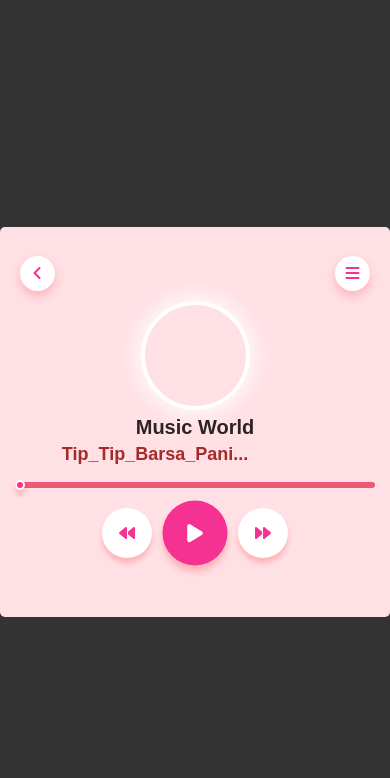
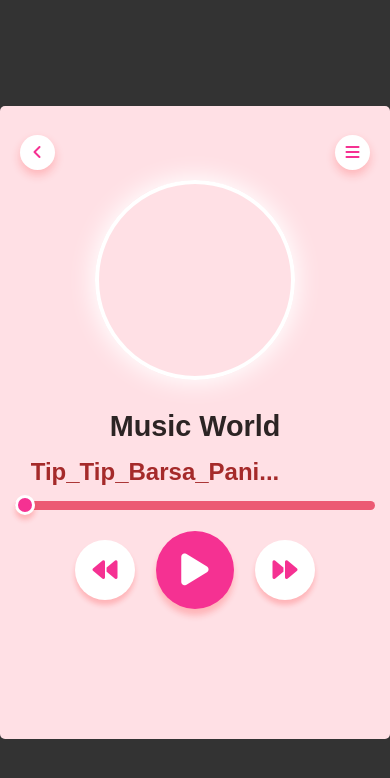
Before and after one commit to Amardeep-Singh27017/web-musicApp, a plain HTML site: page index.html in a window 390 px wide. Drawn offline with Linux system fonts and the light colour scheme.

Commit message:
Update style.css

```diff
--- a/style.css
+++ b/style.css
@@ -56,8 +56,8 @@
 }
 
 .banner_img img {
-    width: 100px;
-    height: 100px;
+    width: 100%;
+    height: 100%;
     opacity: 0;
     transition: opacity 0.3s ease-in;
     border-radius: 50%;
@@ -101,8 +101,8 @@
     color: white;
     /* display: none; */
     background: #f53192;
-    width: 10px;
-    height: 10px;
+    width: 15px;
+    height: 15px;
     border-radius: 50%;
     border: 2px solid #fff;
     box-shadow: 0 5px 5px rgba(255, 26, 26, 0.22);
@@ -258,8 +258,51 @@
 
 @media only screen and (max-width: 400px) {
     .music_player {
-        width: 100vw;
-        height: 100vw;
+        width: 100%;
+        height: 75%;
+    }
+    .banner_img{
+        width: 200px;
+        height: 200px;
+    }
+    .banner_img img{
+        width: 100%;
+        height: 100%;
+    }
+    .content h1 {
+        font-size: 1.8rem;
+        margin-top: 1.5rem;
+    }
+    .content h2 {
+        font-size: 1.5rem;
+        min-height: 35px;
+        padding: 5px;
+        margin-top: 10px;
+    }
+    #progress {
+        width: 100%;
+        height: 9px;
+        margin: 10px 0 30px 0;
+    }
+    #progress::-webkit-slider-thumb {
+        width: 20px;
+        height: 20px;
+        border: 3px solid #fff;
+    }
+    .control {
+        margin: 0 0 20px 0;
+    }
+
+    .control div {
+        width: 60px;
+        height: 60px;
+        margin: 0 15px;
+    }
+    .control div i{
+        font-size: 25px;
+    }
+    .control div #ctrlIcon{
+        font-size: 28px;
     }
 
 }
```
